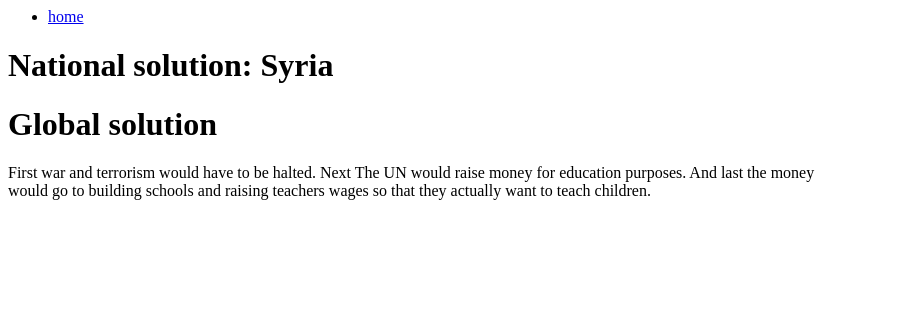
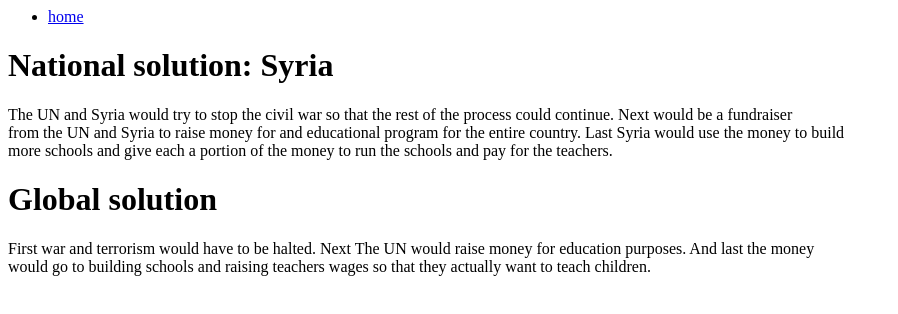
Before and after one commit to colekightlinger/education-issues.html, a plain HTML site: page education solutions.html in a window 1280 px wide. Shown: the whole page, without its empty margins (0-898 px from the left). Drawn offline with Linux system fonts and the light colour scheme.

Commit message:
Update education solutions.html

```diff
--- a/education solutions.html
+++ b/education solutions.html
@@ -11,7 +11,9 @@
 
 
 <h1>National solution: Syria</h1>
-<p></p>
+<p>The UN and Syria would try to stop the civil war so that the rest of the process could continue. Next would be a fundraiser<br>
+from the UN and Syria to raise money for and educational program for the entire country. Last Syria would use the money to build<br>
+more schools and give each a portion of the money to run the schools and pay for the teachers. </p>
 
 
   <h1>Global solution</h1>
```
